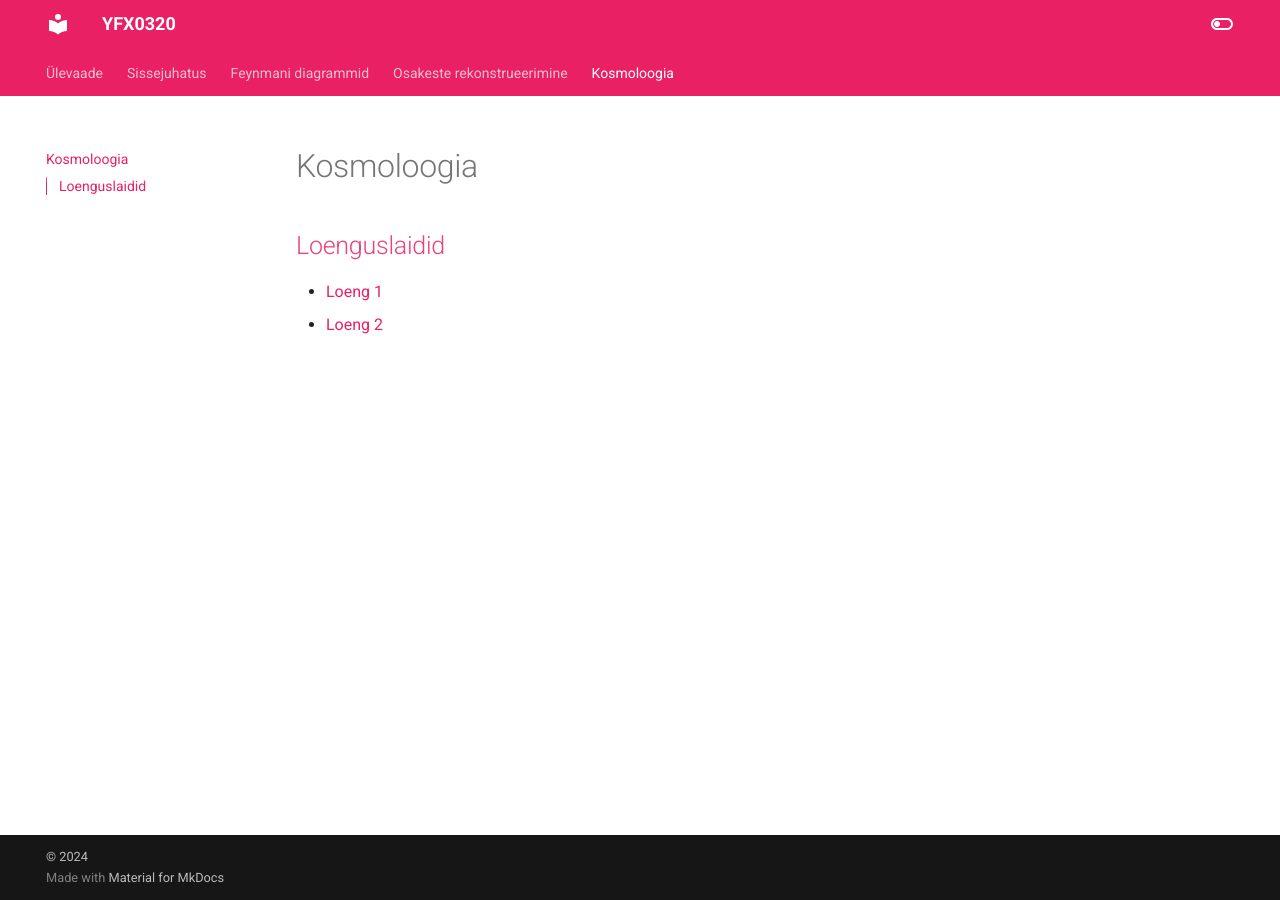
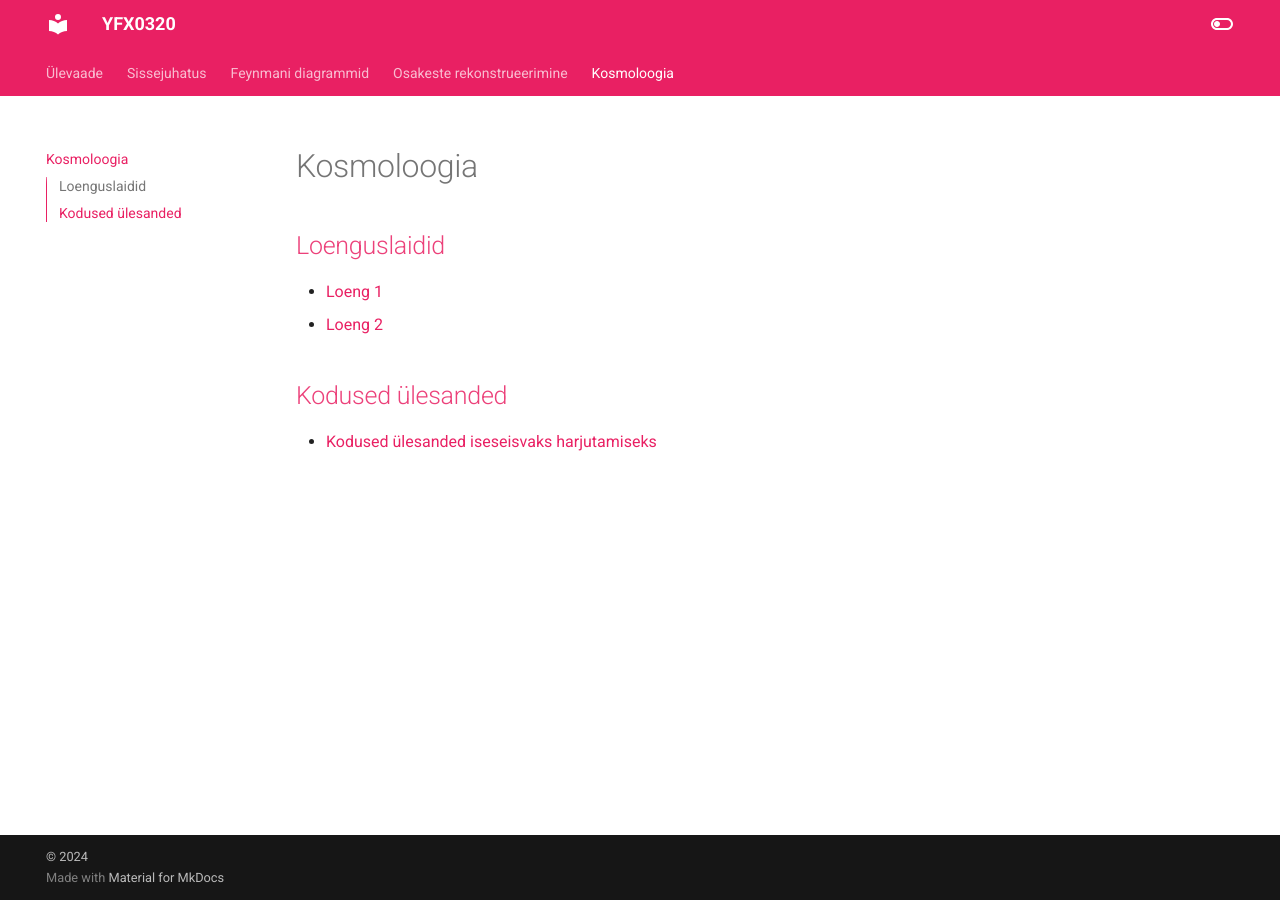
Before and after one commit to nseeba/YFX0320, an MkDocs documentation site: the page built from docs/kosmo.md, in a window 1280 px wide. Built offline with MkDocs 1.6.1 and Material for MkDocs 9.7.7, drawn with Linux system fonts in a browser that asks for light colours.

Commit message:
Update kosmo.md kodused ülesanded

```diff
--- a/docs/kosmo.md
+++ b/docs/kosmo.md
@@ -4,3 +4,6 @@
 
 * [Loeng 1](artifacts/Loeng_1.pdf)
 * [Loeng 2](artifacts/Loeng_2.pdf)
+
+## <span style="color:#ec417a">Kodused ülesanded</span>
+* [Kodused ülesanded iseseisvaks harjutamiseks](artifacts/kodu_yl.pdf)
```
